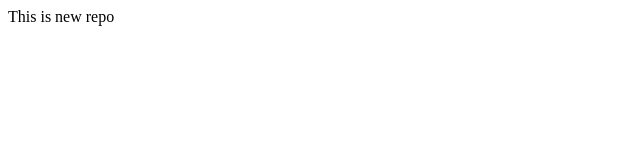
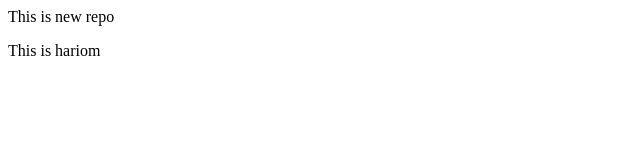
Before and after one commit to henil1218/localrepo, a plain HTML site: page index.html in a window 1280 px wide. Shown: the full height of the page, 0-640 px from the left. Drawn offline with Linux system fonts and the light colour scheme.

Commit message:
Add New feature

```diff
--- a/index.html
+++ b/index.html
@@ -1 +1,2 @@
 <p>This is new repo</p>
+<p>This is hariom</p>
```
